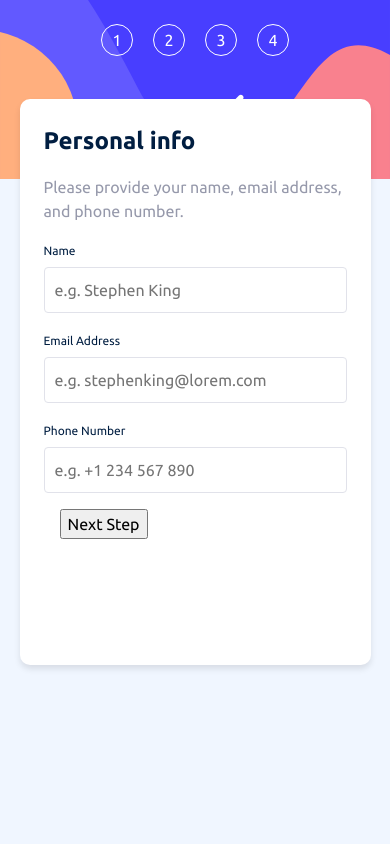
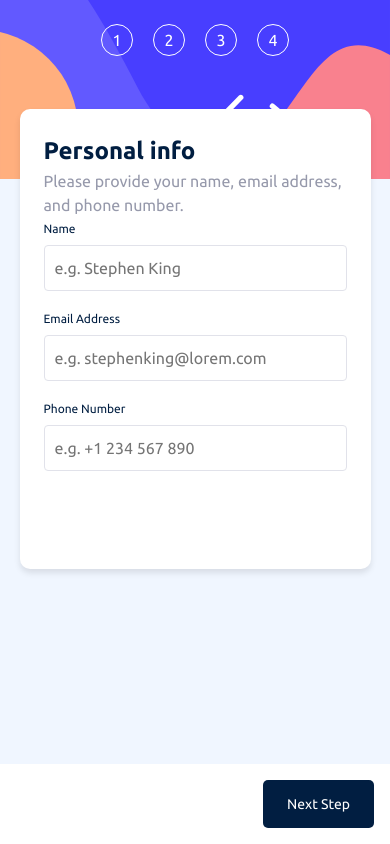
Before and after one commit to Doileo/multi-step-form, a React (Create React App) app: page / in a window 390 px wide. Built offline with nearby package versions, Linux system fonts and the light colour scheme.

Commit message:
fix: position navigation buttons at bottom in PersonalInfo component
- Set .navigation-buttons to fixed for mobile
- Adjusted .personal-info-container height to 50vh
- Updated spacing and responsiveness in PersonalInfo.css

```diff
--- a/src/components/PersonalInfo/PersonalInfo.css
+++ b/src/components/PersonalInfo/PersonalInfo.css
@@ -1,12 +1,23 @@
 .personal-info-container {
   display: flex;
   flex-direction: column;
+  justify-content: space-between;
+  min-height: 50vh; /* Adjusted to 50vh */
+  position: relative;
 }
 
 .info-content {
-  display: flex;
-  flex-direction: column;
-  gap: 1rem;
+  width: 90%;
+  max-width: 768px;
+  margin: -18% auto;
+  position: relative;
+  z-index: 1;
+  background: var(--white-color);
+  padding: 1.5rem;
+  border-radius: 10px;
+  box-shadow: 0px 4px 6px rgba(0, 0, 0, 0.1);
+  flex-grow: 1;
+  margin-bottom: 2rem;
 }
 
 .info-heading {
@@ -42,7 +53,21 @@ label {
 }
 
 .navigation-buttons {
-  background-color: var(--white-color);
-  color: var(--grey-color);
+  position: fixed;
+  bottom: 0;
+  left: 0;
+  width: 100%;
   padding: 1rem;
+  background: var(--white-color);
+  text-align: right;
 }
+
+.navigation-buttons button {
+  background-color: var(--denim-color);
+  color: var(--white-color);
+  border: none;
+  border-radius: 5px;
+  padding: 0.75rem 1.5rem;
+  font-size: var(--font-size-14);
+  cursor: pointer;
+}
--- a/src/components/StepLayout/StepLayout.css
+++ b/src/components/StepLayout/StepLayout.css
@@ -36,19 +36,6 @@
   border: 1px solid var(--white-color);
   background-color: transparent;
   color: var(--white-color);
-}
-
-.step-content {
-  width: 90%;
-  max-width: 768px;
-  min-height: 566px;
-  margin-top: -5rem;
-  position: relative;
-  z-index: 1;
-  background: var(--white-color);
-  padding: 1.5rem;
-  border-radius: 10px;
-  box-shadow: 0px 4px 6px rgba(0, 0, 0, 0.1);
 }
 
 /* Desktop Layout */
@@ -122,6 +109,7 @@
 
 .desktop-steps .step .step-number:hover {
   background-color: var(--sky-blue-color);
+  color: var(--denim-color);
 }
 
 .desktop-steps .step .step-name {
--- a/src/styles/App.css
+++ b/src/styles/App.css
@@ -100,6 +100,19 @@ select {
     width: 100%;
     max-width: 940px;
   }
+
+  .step-content {
+    width: 90%;
+    max-width: 768px;
+    min-height: 566px;
+    margin-top: -5rem;
+    position: relative;
+    z-index: 1;
+    background: var(--white-color);
+    padding: 1.5rem;
+    border-radius: 10px;
+    box-shadow: 0px 4px 6px rgba(0, 0, 0, 0.1);
+  }
 }
 
 .mt-1 {
```
